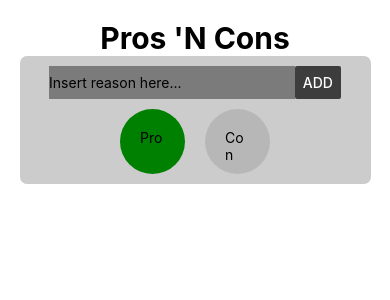
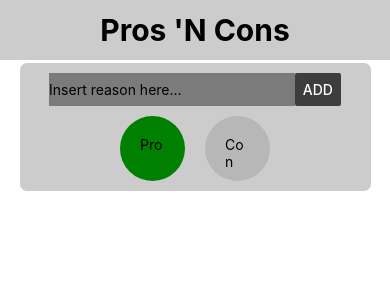
Before and after one commit to Cancain/pros-n-cons-mobile, a React Native app: screen / in a window 390 px wide. Shown: the top 300 px of the page. Built offline with nearby package versions, Linux system fonts and the light colour scheme.

Commit message:
added a header container

```diff
--- /dev/null
+++ b/containers/Header/Header.js
@@ -0,0 +1,27 @@
+import React from "react";
+import { Text, View, StyleSheet } from "react-native";
+
+const styles = StyleSheet.create({
+  Wrapper: {
+    backgroundColor: "rgba(0,0,0,0.2)",
+    marginBottom: 2.5,
+    height: 60
+  },
+  Headline: {
+    fontWeight: "bold",
+    textAlign: "center",
+    fontSize: 30,
+    marginTop: "auto",
+    marginBottom: "auto"
+  }
+});
+
+const Header = props => {
+  return (
+    <View style={styles.Wrapper}>
+      <Text style={styles.Headline}>Pros 'N Cons</Text>
+    </View>
+  );
+};
+
+export default Header;
--- a/containers/Layout/Layout.js
+++ b/containers/Layout/Layout.js
@@ -1,19 +1,12 @@
 import React from "react";
 import { View, Text, StyleSheet } from "react-native";
 import List from "../List/List";
+import Header from "../Header/Header";
 
 const Layout = props => {
-  const styles = StyleSheet.create({
-    Headline: {
-      fontWeight: "bold",
-      textAlign: "center",
-      fontSize: 30,
-      marginTop: 20
-    }
-  });
   return (
     <View>
-      <Text style={styles.Headline}>Pros 'N Cons</Text>
+      <Header />
       <List />
     </View>
   );
--- a/package.json
+++ b/package.json
@@ -1,5 +1,5 @@
 {
-  "name": "ProsNCons",
+  "name": "pros-n-cons",
   "version": "0.0.1",
   "private": true,
   "scripts": {
@@ -13,7 +13,10 @@
   "devDependencies": {
     "@babel/core": "^7.4.5",
     "@babel/runtime": "^7.4.5",
+    "babel-eslint": "^10.0.1",
     "babel-jest": "^24.8.0",
+    "eslint": "^5.16.0",
+    "eslint-plugin-react": "^7.13.0",
     "jest": "^24.8.0",
     "metro-react-native-babel-preset": "^0.54.1",
     "react-test-renderer": "16.8.3"
```
Also changed, not shown: .eslintrc.json (added), 1 other file (tests, documents, lock files or other folders).
